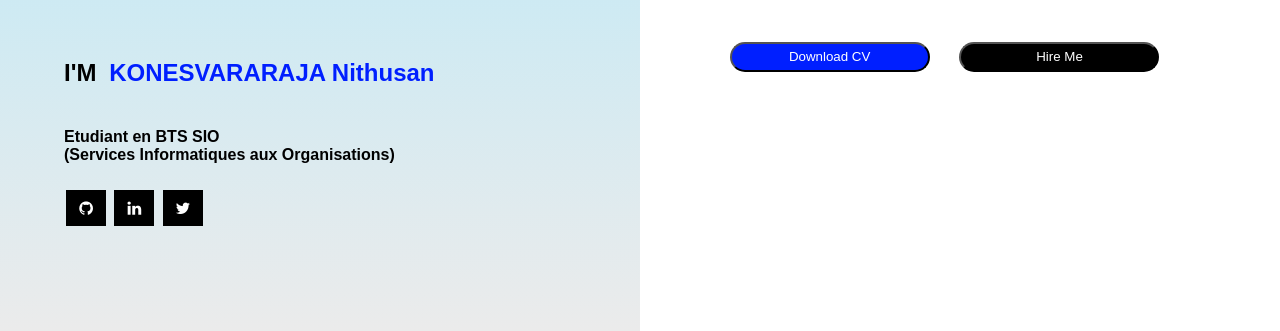
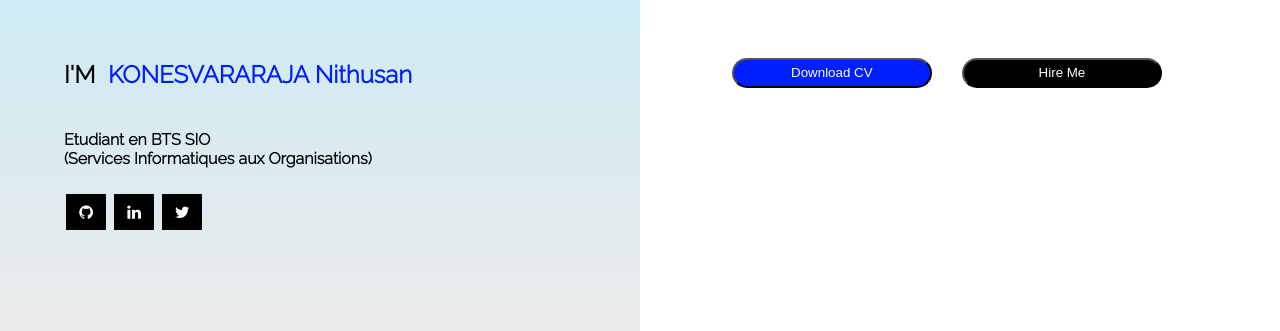
Before and after one commit to Nithu1019/portfolio, a plain HTML site: page index.html in a window 1280 px wide. Shown: the part 469-800 px from the top of the page. Drawn offline with Linux system fonts and the light colour scheme.

Commit message:
font changed

```diff
--- a/portfolio.css
+++ b/portfolio.css
@@ -1,6 +1,7 @@
+@import url('https://fonts.googleapis.com/css2?family=Raleway:wght@300&display=swap');
 body {
   margin: 0;
-  font-family: "Poppins", sans-serif;
+  font-family: 'Raleway', sans-serif;
 }
 main{
   display: flex;
```
